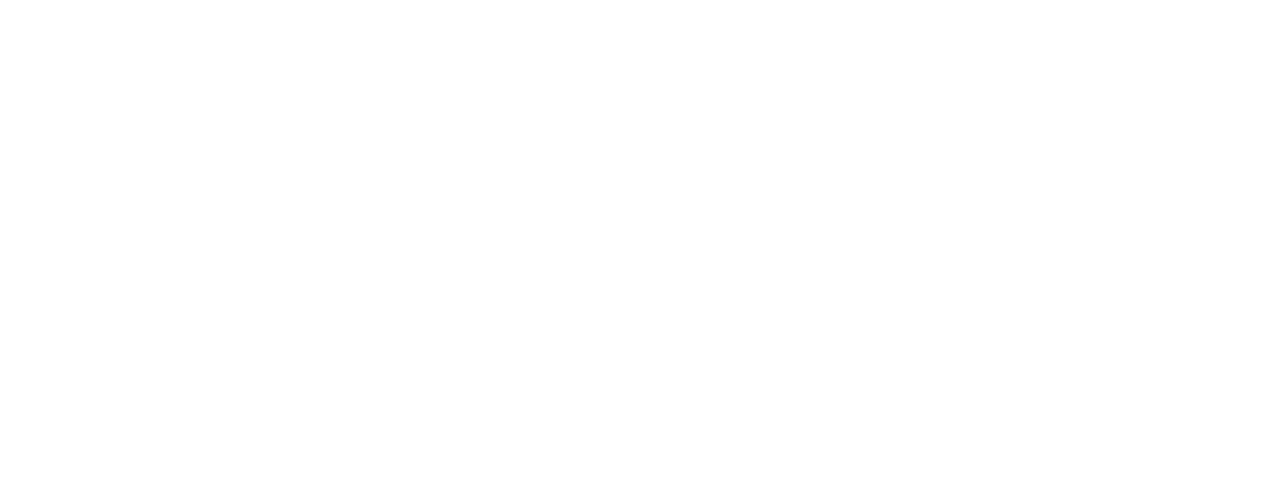
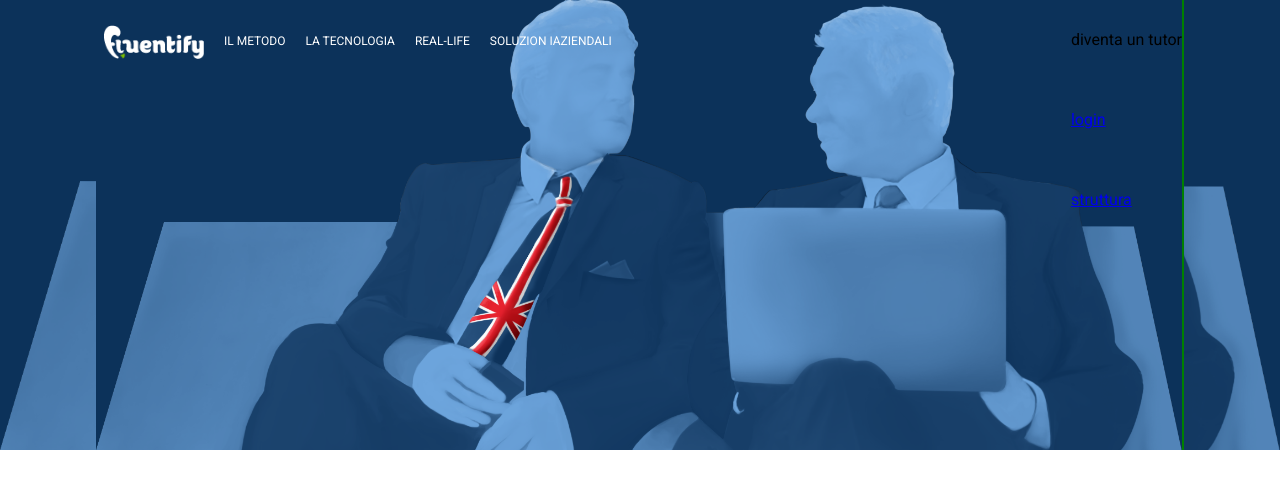
Before and after one commit to Nino-Chimento/htmlcss-fluentify, a plain HTML site: page index.html in a window 1280 px wide. Drawn offline with Linux system fonts and the light colour scheme.

Commit message:
menu left header

```diff
--- a/css/style.css
+++ b/css/style.css
@@ -0,0 +1,59 @@
+* {
+  margin: 0;
+  padding: 0;
+  box-sizing: border-box;
+}
+body {
+  width: 100%;
+  background-color: white;
+  font-family: 'Roboto', sans-serif;
+}
+header {
+  background-color: #0C325A;
+  height: 450px;
+  width: 100%;
+  background-image: url(../img/oldman.png);
+  background-position: bottom;
+  background-size: cover;
+
+}
+
+.header-top {
+  border-right: 2px solid green;
+  width: 85%;
+  margin: auto;
+  content: "";
+  display: table;
+  clear: both;
+}
+/* menu */
+.header-menu-left{
+  float: left;
+  height: 80px;
+  line-height: 80px;
+}
+.menu-top-left,.menu-top-right{
+  line-height: 80px;
+  vertical-align: middle;
+  list-style: none;
+}
+.logo-menu{
+  width: 100px;
+  line-height: 80px;
+  vertical-align: middle;
+}
+.menu-top-left li{
+  display: inline;
+
+}
+.menu-top-left a{
+  text-decoration: none;
+  color: white;
+  text-transform: uppercase;
+  padding: 8px;
+  font-size: 12px;
+}
+.header-menu-right{
+  float: right;
+}
+/* menu */
--- a/index.html
+++ b/index.html
@@ -2,10 +2,39 @@
 <html lang="en" dir="ltr">
   <head>
     <meta charset="utf-8">
+    <link href="https://fonts.googleapis.com/css?family=Roboto:400,700&display=swap" rel="stylesheet">
     <link rel="stylesheet" href="css/style.css">
     <title></title>
   </head>
   <body>
+    <header>
+      <header class="header-top">
+        <!-- menu -->
+        <div class="header-menu-left">
+          <ul class="menu-top-left">
+            <li><a href="#"><img class="logo-menu" src="img/logo.png" alt=""></a></li>
+            <li><a href="#">il metodo</a></li>
+            <li><a href="#">la tecnologia</a></li>
+            <li><a href="#">real-life</a></li>
+            <li><a href="#">soluzion iaziendali</a></li>
+          </ul>
+        </div>
+        <div class="header-menu-right">
+          <ul class="menu-top-right">
+            <li>diventa un tutor</li>
+            <li><a href="#">login</a></li>
+            <li><a href="#">struttura</a></li>
+          </ul>
+        </div
+        <!-- menu -->
+      </header>
+
+    </header>
+    <main>
+
+    </main>
+    <footer>
+    </footer>
 
   </body>
 </html>
```
